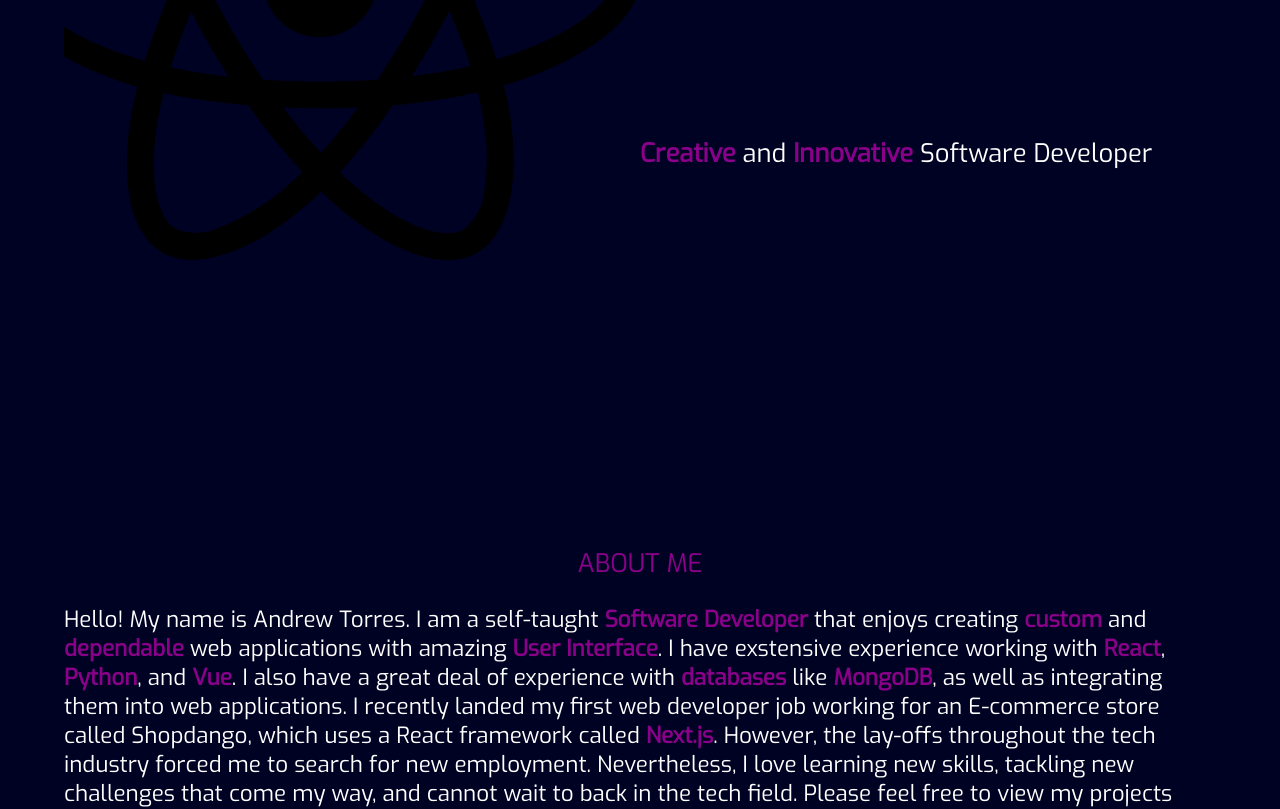
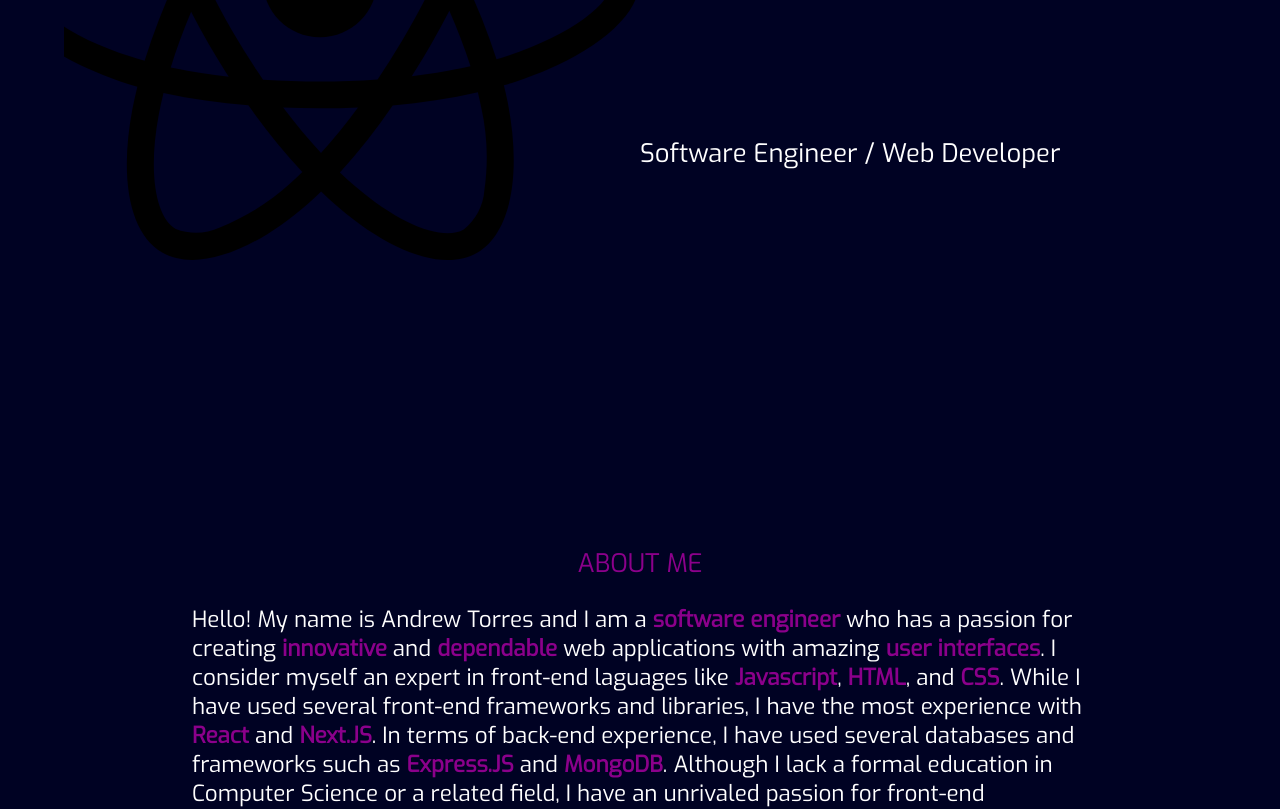
Before and after one commit to atorres1007/portfolio, a React (Create React App) app: page / in a window 1280 px wide. Shown: the part 440-1249 px from the top of the page. Built offline with nearby package versions, Linux system fonts and the light colour scheme.

Commit message:
Changes to about me section

```diff
--- a/src/App.css
+++ b/src/App.css
@@ -126,8 +126,8 @@ body {
 /*-----About Section-----*/
 
 .about-section {
-    margin-left: 5vw;
-    margin-right: 5vw;
+    margin-left: 15vw;
+    margin-right: 15vw;
     padding-top: 100px;
     padding-bottom: 100px;
 }
--- a/src/App.js
+++ b/src/App.js
@@ -92,7 +92,8 @@ export default function App () {
 
           <p>
 
-          <span className='focus'>Creative</span> and <span className='focus'>Innovative</span> Software Developer
+            Software Engineer / Web Developer
+
           </p>
 
 
@@ -114,14 +115,14 @@ export default function App () {
 
         <p className='about'>
 
-          Hello! My name is Andrew Torres. I am a self-taught <span className='focus'> Software Developer</span> that enjoys creating <span className='focus'> custom</span> and <span className='focus'> dependable </span>
-          web applications with amazing <span className='focus'> User Interface</span>.
-          I have exstensive experience working with<span className='focus'> React</span>, <span className='focus'> Python</span>, and <span className='focus'>Vue</span>.
-          I also have a great deal of experience with <span className='focus'> databases</span> like <span className='focus'>MongoDB</span>, as well as integrating them into web applications.
-          I recently landed my first web developer job working for an E-commerce store called Shopdango, which uses a React framework called<span className='focus'> Next.js</span>.
-          However, the lay-offs throughout the tech industry forced me to search for new employment.
-          Nevertheless, I love learning new skills, tackling new challenges that come my way, and cannot wait to back in the tech field.
-          Please feel free to view my projects and contact me with any questions you may have.
+          Hello! My name is Andrew Torres and I am a <span className='focus'>software engineer</span> who has a passion for creating <span className='focus'> innovative</span> and <span className='focus'> dependable </span>
+          web applications with amazing <span className='focus'> user interfaces</span>.
+          I consider myself an expert in front-end laguages like <span className='focus'> Javascript</span>, <span className='focus'> HTML</span>, and <span className='focus'>CSS</span>.
+          While I have used several front-end frameworks and libraries, I have the most experience with <span className='focus'> React</span> and <span className='focus'> Next.JS</span>.
+          In terms of back-end experience, I have used several databases and frameworks such as <span className='focus'> Express.JS</span> and <span className='focus'> MongoDB</span>.
+          Although I lack a formal education in Computer Science or a related field, I have an unrivaled passion for front-end development and alot to prove.
+          Furthermore, I love learning new skills/technologies, taking on new challenges, and becoming a better software developer each and every day.
+          Please take a look at my projects and shoot me an email with any questions.
 
         </p>
 
```
